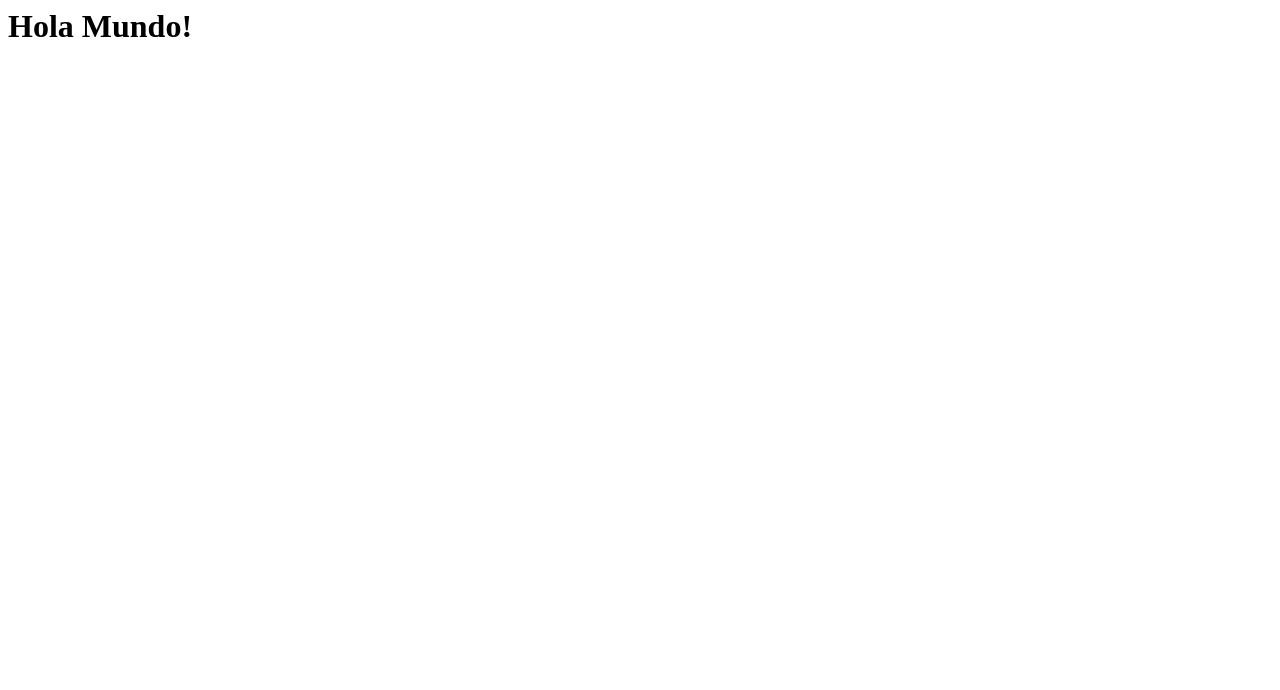
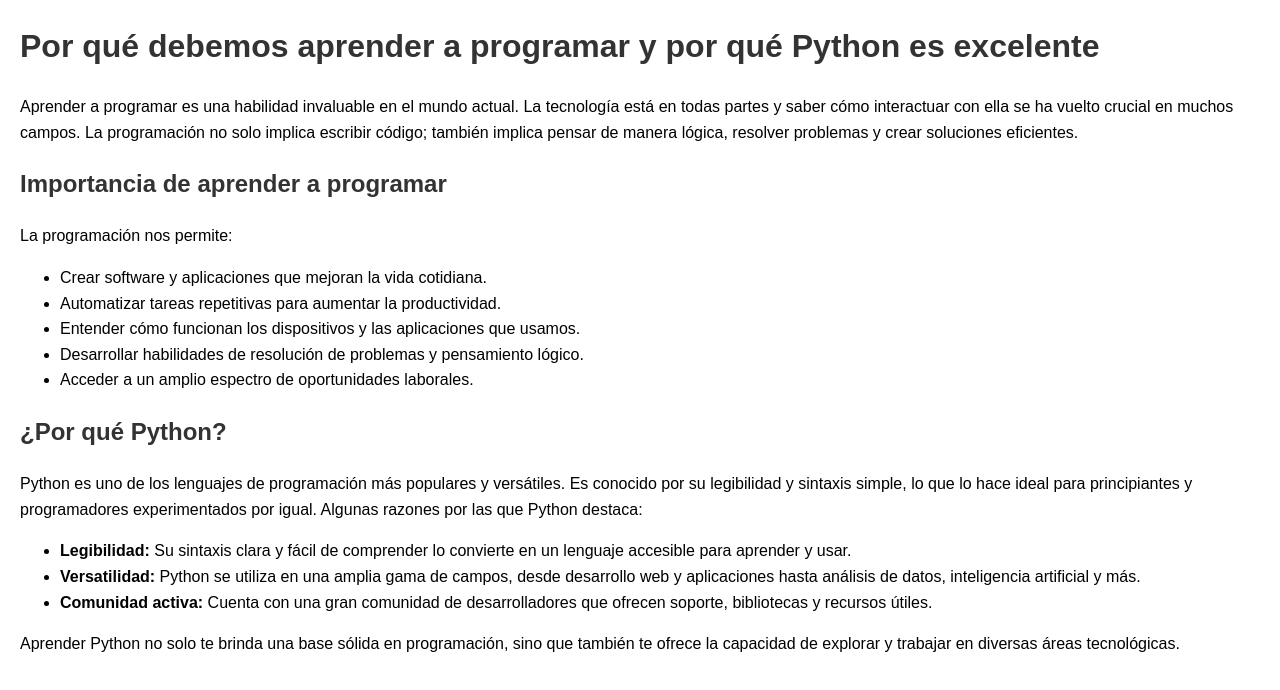
Before and after one commit to pablolepratti/espaciopy, a plain HTML site: page index.html in a window 1280 px wide. Drawn offline with Linux system fonts and the light colour scheme.

Commit message:
Update index.html

```diff
--- a/index.html
+++ b/index.html
@@ -1 +1,52 @@
-<h1>Hola Mundo!</h1>
+<!DOCTYPE html>
+<html lang="es">
+<head>
+    <meta charset="UTF-8">
+    <title>Por qué aprender a programar y por qué Python es ideal</title>
+    <meta name="description" content="Descubre por qué aprender a programar es importante y cómo Python se destaca como uno de los mejores y más fáciles lenguajes de programación.">
+    <style>
+        /* Estilos simples para dar un aspecto más agradable */
+        body {
+            font-family: Arial, sans-serif;
+            line-height: 1.6;
+            margin: 20px;
+        }
+        h1, h2 {
+            color: #333;
+        }
+        p {
+            margin-bottom: 15px;
+        }
+    </style>
+</head>
+<body>
+
+    <h1>Por qué debemos aprender a programar y por qué Python es excelente</h1>
+
+    <p>Aprender a programar es una habilidad invaluable en el mundo actual. La tecnología está en todas partes y saber cómo interactuar con ella se ha vuelto crucial en muchos campos. La programación no solo implica escribir código; también implica pensar de manera lógica, resolver problemas y crear soluciones eficientes.</p>
+
+    <h2>Importancia de aprender a programar</h2>
+
+    <p>La programación nos permite:</p>
+    <ul>
+        <li>Crear software y aplicaciones que mejoran la vida cotidiana.</li>
+        <li>Automatizar tareas repetitivas para aumentar la productividad.</li>
+        <li>Entender cómo funcionan los dispositivos y las aplicaciones que usamos.</li>
+        <li>Desarrollar habilidades de resolución de problemas y pensamiento lógico.</li>
+        <li>Acceder a un amplio espectro de oportunidades laborales.</li>
+    </ul>
+
+    <h2>¿Por qué Python?</h2>
+
+    <p>Python es uno de los lenguajes de programación más populares y versátiles. Es conocido por su legibilidad y sintaxis simple, lo que lo hace ideal para principiantes y programadores experimentados por igual. Algunas razones por las que Python destaca:</p>
+
+    <ul>
+        <li><strong>Legibilidad:</strong> Su sintaxis clara y fácil de comprender lo convierte en un lenguaje accesible para aprender y usar.</li>
+        <li><strong>Versatilidad:</strong> Python se utiliza en una amplia gama de campos, desde desarrollo web y aplicaciones hasta análisis de datos, inteligencia artificial y más.</li>
+        <li><strong>Comunidad activa:</strong> Cuenta con una gran comunidad de desarrolladores que ofrecen soporte, bibliotecas y recursos útiles.</li>
+    </ul>
+
+    <p>Aprender Python no solo te brinda una base sólida en programación, sino que también te ofrece la capacidad de explorar y trabajar en diversas áreas tecnológicas.</p>
+
+</body>
+</html>
```
